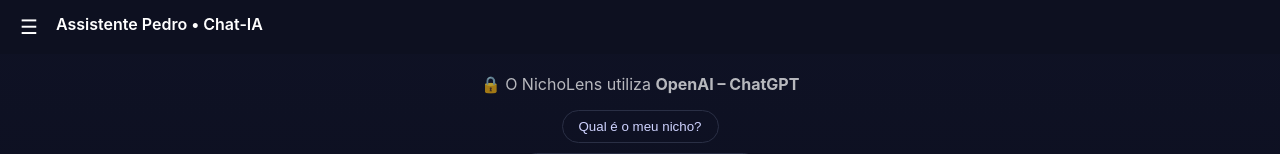
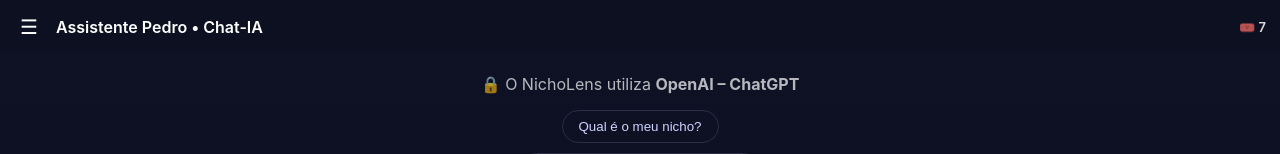
Before and after one commit to robinbrasil008-del/App---NichoLens-AI, a Next.js app: page /chat in a window 1280 px wide. Shown: the top 154 px of the page. Built offline with nearby package versions, Linux system fonts and the light colour scheme.

Commit message:
Update page.js

```diff
--- a/app/(tabs)/chat/page.js
+++ b/app/(tabs)/chat/page.js
@@ -9,12 +9,16 @@
   "Como viralizar meus vídeos?",
 ];
 
+const FREE_TICKETS = 7;
+const LOGIN_BONUS = 2;
+
 export default function ChatPage() {
   const [messages, setMessages] = useState([]);
   const [input, setInput] = useState("");
   const [loading, setLoading] = useState(false);
   const [menuOpen, setMenuOpen] = useState(false);
   const [projects, setProjects] = useState([]);
+  const [tickets, setTickets] = useState(FREE_TICKETS);
 
   const chatIdRef = useRef(null);
   const bottomRef = useRef(null);
@@ -22,6 +26,18 @@
   const touchStartX = useRef(0);
 
   if (!chatIdRef.current) chatIdRef.current = Date.now();
+
+  /* ===== INIT TICKETS ===== */
+  useEffect(() => {
+    let stored = localStorage.getItem("nicholens-tickets");
+
+    if (stored === null) {
+      localStorage.setItem("nicholens-tickets", FREE_TICKETS);
+      setTickets(FREE_TICKETS);
+    } else {
+      setTickets(Number(stored));
+    }
+  }, []);
 
   /* ===== LOAD PROJECTS ===== */
   useEffect(() => {
@@ -50,6 +66,14 @@
     return () => document.removeEventListener("mousedown", handleClick);
   }, [menuOpen]);
 
+  function consumeTicket() {
+    if (tickets <= 0) return false;
+    const newValue = tickets - 1;
+    setTickets(newValue);
+    localStorage.setItem("nicholens-tickets", newValue);
+    return true;
+  }
+
   function generateProjectTitle(msg) {
     if (!msg) return "Novo projeto";
     return msg.length > 40 ? msg.slice(0, 40) + "…" : msg;
@@ -58,6 +82,9 @@
   async function sendMessage(text) {
     const msg = text ?? input;
     if (!msg.trim() || loading) return;
+
+    // 🎟️ CHECK TICKET
+    if (!consumeTicket()) return;
 
     setMessages(prev => [...prev, { role: "user", content: msg }]);
     setInput("");
@@ -171,6 +198,7 @@
           ☰
         </button>
         <span>Assistente Pedro • Chat-IA</span>
+        <span style={styles.tickets}>🎟️ {tickets}</span>
       </div>
 
       {/* MENU */}
@@ -226,6 +254,7 @@
               <button
                 key={i}
                 style={styles.suggestion}
+                disabled={tickets <= 0}
                 onClick={() => sendMessage(s)}
               >
                 {s}
@@ -264,11 +293,20 @@
         <input
           value={input}
           onChange={e => setInput(e.target.value)}
-          placeholder="Digite sua mensagem..."
+          placeholder={
+            tickets > 0
+              ? "Digite sua mensagem..."
+              : "Tickets esgotados"
+          }
+          disabled={tickets <= 0}
           style={styles.input}
           onKeyDown={e => e.key === "Enter" && sendMessage()}
         />
-        <button onClick={() => sendMessage()} style={styles.send}>
+        <button
+          onClick={() => sendMessage()}
+          style={styles.send}
+          disabled={tickets <= 0}
+        >
           Enviar
         </button>
       </div>
@@ -290,8 +328,14 @@
     padding: 14,
     display: "flex",
     gap: 12,
+    alignItems: "center",
     background: "#0d1020",
     fontWeight: 600,
+  },
+  tickets: {
+    marginLeft: "auto",
+    fontSize: 13,
+    opacity: 0.85,
   },
   menuBtn: {
     background: "none",
```
